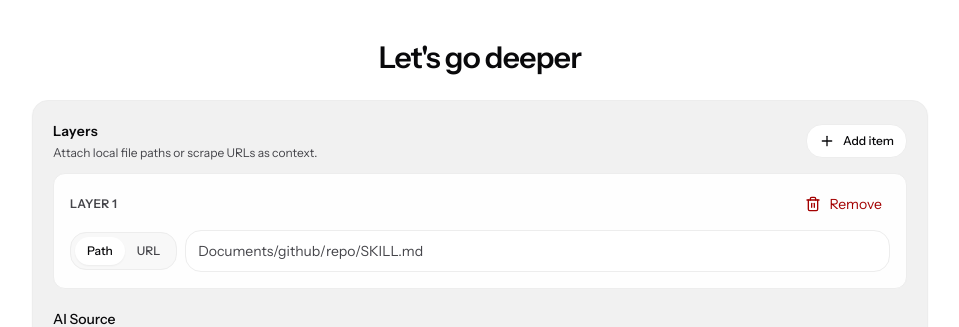
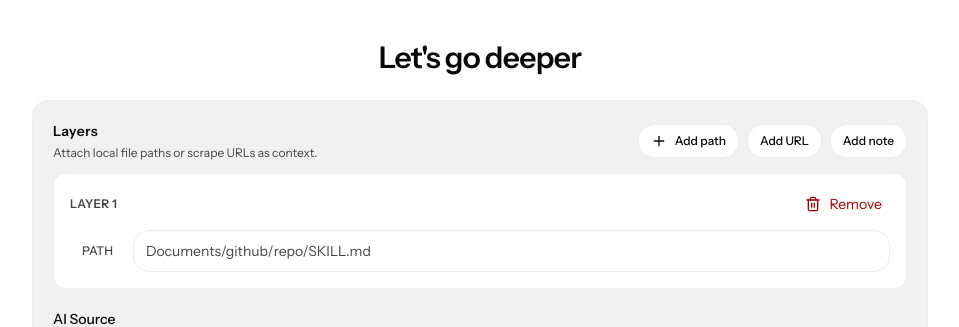
Before and after one commit to davisgary/context-layers, a Next.js app: page / in a window 1280 px wide. Shown: the top 327 px of the page, without its empty margins (160-1119 px from the left). Built offline with nearby package versions, Linux system fonts and the light colour scheme; no server answers.

Commit message:
#12 feat: add notes layer

```diff
--- a/app/api/chat/route.ts
+++ b/app/api/chat/route.ts
@@ -23,7 +23,8 @@ function buildResponseCacheKey(
   model: string,
   query: string,
   layers?: LayerPathInput[],
-  urls?: UrlContextInput[]
+  urls?: UrlContextInput[],
+  notes?: Array<{ id: string; title?: string; body?: string; label?: string }>
 ): string {
   const layerKey = layers?.map((layer) => ({
     path: layer.path,
@@ -33,12 +34,28 @@ function buildResponseCacheKey(
     url: url.url,
     label: url.label,
   }));
+  const noteKey = notes?.map((n) => ({ id: n.id, title: n.title, body: n.body, label: n.label }));
   return JSON.stringify({
     source,
     model,
     query,
     layers: layerKey || [],
     urls: urlKey || [],
+    notes: noteKey || [],
+  });
+}
+
+function parseNoteInputs(input: unknown): Array<{ id: string; title?: string; body?: string; label?: string }> | undefined {
+  if (input === undefined) return undefined;
+  if (!Array.isArray(input)) throw new Error("`notes` must be an array when provided.");
+  return input.map((item, index) => {
+    if (!item || typeof item !== "object") throw new Error(`notes[${index}] must be an object.`);
+    const rec = item as Record<string, unknown>;
+    const id = typeof rec.id === "string" ? rec.id : `note-${index}`;
+    const title = typeof rec.title === "string" ? rec.title : undefined;
+    const body = typeof rec.body === "string" ? rec.body : undefined;
+    const label = typeof rec.label === "string" ? rec.label : undefined;
+    return { id, title, body, label };
   });
 }
 
@@ -72,6 +89,7 @@ export async function POST(request: Request) {
       query?: unknown;
       layers?: unknown;
       urls?: unknown;
+      notes?: unknown;
       source?: unknown;
       model?: unknown;
       stream?: unknown;
@@ -90,8 +108,9 @@ export async function POST(request: Request) {
 
     const source = parseSource(body.source);
     const model = parseRequiredModel(body.model);
-    const layerInputs = parseLayerInputs(body.layers);
-    const urlInputs = parseUrlInputs(body.urls);
+  const layerInputs = parseLayerInputs(body.layers);
+  const urlInputs = parseUrlInputs(body.urls);
+  const noteInputs = parseNoteInputs(body.notes);
     const acceptHeader = request.headers.get("accept") || "";
     const wantsStream =
       body.stream !== false &&
@@ -102,7 +121,8 @@ export async function POST(request: Request) {
       model,
       query,
       layerInputs,
-      urlInputs
+      urlInputs,
+      noteInputs
     );
     const cachedAnswer = getCachedAnswer(cacheKey);
     if (cachedAnswer) {
@@ -129,7 +149,11 @@ export async function POST(request: Request) {
       loadLayerContext(layerInputs),
       loadUrlContext(urlInputs),
     ]);
-    const contexts = [...layerContexts, ...urlContexts];
+
+    const noteContexts = (noteInputs || [])
+      .filter((n) => typeof n.body === "string" && n.body.trim().length > 0)
+      .map((n) => ({ name: n.label || n.title || "Note", content: (n.body || "").trim() }));
+    const contexts = [...layerContexts, ...urlContexts, ...noteContexts];
     const prompt = buildLayeredPrompt(query, contexts);
     if (!wantsStream) {
       const answer = await generateAnswer(source, prompt, model);
--- a/app/page.tsx
+++ b/app/page.tsx
@@ -6,11 +6,14 @@ import remarkGfm from "remark-gfm";
 import { FiArrowUp, FiPlus, FiChevronDown, FiLoader, FiTrash2 } from "react-icons/fi";
 import Footer from "../components/Footer";
 
-type LayerEntry = { kind: "path" | "url"; value: string };
+type LayerEntry = { kind: "path" | "url" | "note"; value: string };
+
+type Note = { id: string; title: string; body: string; createdAt: number };
 
 const LAYER_STORAGE_KEY = "layers:user-inputs"; // legacy
 const URL_STORAGE_KEY = "layers:url-inputs"; // legacy
 const LAYER_ENTRY_STORAGE_KEY = "layers:entries";
+const NOTES_STORAGE_KEY = "layers:notes";
 
 type ChatSource = "openai" | "claude" | "ollama";
 type SourceModelState = { openai: string; claude: string; ollama: string };
@@ -76,11 +79,64 @@ function sanitizeStoredUrls(raw: string | null) {
 
 function sanitizeStoredEntries(raw: string | null): LayerEntry[] | null {
   return safeParseArray(raw, (record: any) => {
-    const kind = record.kind === "url" ? "url" : "path";
+    const kind = record.kind === "url" ? "url" : record.kind === "note" ? "note" : "path";
     const value = typeof record.value === "string" ? record.value.trim() : "";
     if (!value) return null;
     return { kind: kind as LayerEntry["kind"], value };
   });
+}
+
+function sanitizeStoredNotes(raw: string | null): Note[] | null {
+  return safeParseArray(raw, (record: any) => {
+    const id = typeof record.id === "string" ? record.id : null;
+    const title = typeof record.title === "string" ? record.title : "";
+    const body = typeof record.body === "string" ? record.body : "";
+    const createdAt = typeof record.createdAt === "number" ? record.createdAt : Date.now();
+    if (!id) return null;
+    return { id, title, body, createdAt } as Note;
+  });
+}
+
+function NoteInlineEditor({
+  layerValue,
+  notes,
+  onSave,
+  onDelete,
+}: {
+  layerValue: string;
+  notes: Note[];
+  onSave: (note: Note) => void;
+  onDelete: () => void;
+}) {
+  const existing = notes.find((n) => n.id === layerValue);
+  const [title, setTitle] = useState(existing ? existing.title : "");
+  const [body, setBody] = useState(existing ? existing.body : layerValue || "");
+
+  useEffect(() => {
+    if (existing) {
+      setTitle(existing.title);
+      setBody(existing.body);
+    }
+  }, [layerValue]);
+
+  function save() {
+    const id = existing ? existing.id : `${Date.now().toString(36)}-${Math.random().toString(36).slice(2, 8)}`;
+    const note: Note = { id, title: title || "Untitled", body, createdAt: existing ? existing.createdAt : Date.now() };
+    onSave(note);
+  }
+
+  return (
+    <div className="space-y-2">
+      <input value={title} onChange={(e) => setTitle(e.target.value)} placeholder="Title (optional)" className="w-full rounded-md border border-muted bg-background px-3 py-2 text-sm" />
+      <textarea value={body} onChange={(e) => setBody(e.target.value)} placeholder="Note body..." className="w-full rounded-md border border-muted bg-background px-3 py-2 text-sm min-h-[80px]" />
+      <div className="flex items-center justify-end gap-2">
+        <button type="button" onClick={save} className="inline-flex items-center gap-2 rounded-lg border border-muted bg-background px-3 py-1 text-xs font-medium hover:bg-muted">
+          Save
+        </button>
+        <button type="button" onClick={onDelete} className="text-xs text-destructive">Clear</button>
+      </div>
+    </div>
+  );
 }
 
 export default function Home() {
@@ -98,6 +154,7 @@ export default function Home() {
   const [dynamicModels, setDynamicModels] = useState<{ openai?: string[]; claude?: string[]; ollama?: string[] }>({});
 
   const [layers, setLayers] = useState<LayerEntry[]>([]);
+  const [notes, setNotes] = useState<Note[]>([]);
   const [answer, setAnswer] = useState("");
   const [error, setError] = useState("");
   const [isLoading, setIsLoading] = useState(false);
@@ -107,6 +164,9 @@ export default function Home() {
   useEffect(() => {
     setMounted(true);
     try {
+      const storedNotes = sanitizeStoredNotes(localStorage.getItem(NOTES_STORAGE_KEY));
+      if (storedNotes) setNotes(storedNotes);
+
       const entries = sanitizeStoredEntries(localStorage.getItem(LAYER_ENTRY_STORAGE_KEY));
       if (entries) {
         setLayers(entries);
@@ -146,8 +206,29 @@ export default function Home() {
     }
   }, [layers, mounted]);
 
-  function addLayer() {
+  // Persist notes
+  useEffect(() => {
+    if (!mounted) return;
+    try {
+      if (notes.length > 0) localStorage.setItem(NOTES_STORAGE_KEY, JSON.stringify(notes));
+      else localStorage.removeItem(NOTES_STORAGE_KEY);
+    } catch {
+      // ignore
+    }
+  }, [notes, mounted]);
+
+  // removed addLayer (use addPathLayer/addUrlLayer/addNoteLayer instead)
+
+  function addPathLayer() {
     setLayers((prev) => [...prev, { kind: "path", value: "" }]);
+  }
+
+  function addUrlLayer() {
+    setLayers((prev) => [...prev, { kind: "url", value: "" }]);
+  }
+
+  function addNoteLayer() {
+    setLayers((prev) => [...prev, { kind: "note", value: "" }]);
   }
 
   function removeLayer(index: number) {
@@ -155,7 +236,60 @@ export default function Home() {
   }
 
   function updateLayer(index: number, field: keyof LayerEntry, value: string) {
-    setLayers((prev) => prev.map((layer, i) => (i === index ? { ...layer, [field]: value } : layer)));
+    setLayers((prev) => {
+      return prev.map((layer, i) => {
+        if (i !== index) return layer;
+
+        // protect saved notes: if this layer currently references a saved note id
+        // and the user is trying to change its kind away from 'note', block it.
+        if (field === "kind" && layer.kind === "note" && value !== "note") {
+          const noteExists = notes.some((n) => n.id === layer.value);
+          if (noteExists) {
+            try {
+              // Use confirm so the user can intentionally override; default is to block.
+              const ok = window.confirm(
+                "This layer references a saved note. Changing the kind will detach it. Proceed?"
+              );
+              if (!ok) return layer;
+            } catch {
+              return layer;
+            }
+          }
+        }
+
+        return { ...layer, [field]: value } as LayerEntry;
+      });
+    });
+  }
+
+  // Notes helpers
+  function createNote(title: string, body: string) {
+    const id = `${Date.now().toString(36)}-${Math.random().toString(36).slice(2, 8)}`;
+    const note: Note = { id, title: title || "Untitled", body, createdAt: Date.now() };
+    setNotes((prev) => [note, ...prev]);
+    return note;
+  }
+
+  function deleteNote(id: string) {
+    setNotes((prev) => prev.filter((n) => n.id !== id));
+    // remove any layer references to this note
+    setLayers((prev) => prev.filter((l) => !(l.kind === "note" && l.value === id)));
+  }
+
+  function addNoteAsLayer(id: string) {
+    // only add if not already present
+    setLayers((prev) => {
+      if (prev.some((p) => p.kind === "note" && p.value === id)) return prev;
+      return [...prev, { kind: "note", value: id }];
+    });
+  }
+
+  function attachNoteToQuery(id: string) {
+    const note = notes.find((n) => n.id === id);
+    if (!note) return;
+    setQuery((prev) => (prev ? `${prev}\n\n${note.body}` : note.body));
+    // resize textarea
+    setTimeout(() => handleQueryChange((queryRef.current?.value ?? "") as string), 0);
   }
 
   function currentModelOptions(): string[] {
@@ -242,6 +376,25 @@ export default function Home() {
       })
       .filter((u): u is { url: string; label: string } => !!u);
 
+    // include notes payload: expand note layer references to their content
+    let noteCount = 0;
+    const payloadNotes = layers
+      .filter((layer) => layer.kind === "note")
+      .map((layer, i) => {
+        const value = layer.value.trim();
+        if (!value) return null;
+        // try to find a saved note by id
+        const found = notes.find((n) => n.id === value);
+        if (found) {
+          noteCount += 1;
+          return { id: found.id, title: found.title, body: found.body, label: found.title || `Note ${noteCount}` };
+        }
+        // fallback: if layer contains unsaved body, send as temporary note
+        noteCount += 1;
+        return { id: `unsaved-${i}-${Date.now()}`, title: "Unsaved note", body: value, label: `Note ${noteCount}` };
+      })
+      .filter((n) => n !== null) as { id: string; title: string; body: string; label?: string }[];
+
     try {
       const response = await fetch("/api/chat", {
         method: "POST",
@@ -252,6 +405,7 @@ export default function Home() {
           model: currentModel(),
           layers: payloadLayers.length > 0 ? payloadLayers : undefined,
           urls: payloadUrls.length > 0 ? payloadUrls : undefined,
+          notes: payloadNotes.length > 0 ? payloadNotes : undefined,
           stream: true,
         }),
       });
@@ -344,14 +498,18 @@ export default function Home() {
                   <h2 className="text-sm font-semibold tracking-wide">Layers</h2>
                   <p className="mt-1 text-xs text-muted-foreground">Attach local file paths or scrape URLs as context.</p>
                 </div>
-                <button
-                  type="button"
-                  onClick={addLayer}
-                  className="inline-flex items-center gap-2 rounded-lg border border-muted bg-background px-3 py-2 text-xs font-medium transition-colors duration-300 ease-in-out hover:bg-muted"
-                >
+                <div className="inline-flex items-center gap-2">
+                  <button type="button" onClick={addPathLayer} className="inline-flex items-center gap-2 rounded-lg border border-muted bg-background px-3 py-2 text-xs font-medium hover:bg-muted">
                     <FiPlus className="h-4 w-4" />
-                  Add item
+                    Add path
                   </button>
+                  <button type="button" onClick={addUrlLayer} className="inline-flex items-center gap-2 rounded-lg border border-muted bg-background px-3 py-2 text-xs font-medium hover:bg-muted">
+                    Add URL
+                  </button>
+                  <button type="button" onClick={addNoteLayer} className="inline-flex items-center gap-2 rounded-lg border border-muted bg-background px-3 py-2 text-xs font-medium hover:bg-muted">
+                    Add note
+                  </button>
+                </div>
               </div>
 
               <div className="space-y-3" suppressHydrationWarning>
@@ -381,23 +539,23 @@ export default function Home() {
                           </div>
 
                           <div className="grid grid-cols-1 gap-2 sm:grid-cols-[auto_1fr] sm:items-center">
-                            <div className="inline-flex rounded-lg border border-muted bg-muted/40 p-1">
-                              <button
-                                type="button"
-                                onClick={() => updateLayer(index, "kind", "path")}
-                                className={`rounded-md px-3 py-1.5 text-xs font-medium transition-colors ${layer.kind === "path" ? "bg-background text-foreground shadow-sm" : "text-muted-foreground hover:text-foreground"}`}
-                              >
-                                Path
-                              </button>
-                              <button
-                                type="button"
-                                onClick={() => updateLayer(index, "kind", "url")}
-                                className={`rounded-md px-3 py-1.5 text-xs font-medium transition-colors ${layer.kind === "url" ? "bg-background text-foreground shadow-sm" : "text-muted-foreground hover:text-foreground"}`}
-                              >
-                                URL
-                              </button>
+                            <div className="inline-flex items-center gap-2">
+                              <span className="rounded-md px-3 py-1.5 text-xs font-medium bg-background text-muted-foreground">{layer.kind.toUpperCase()}</span>
                             </div>
 
+                            {layer.kind === "note" ? (
+                              // Show note title (read-only) instead of exposing internal note id
+                              <input
+                                type="text"
+                                readOnly
+                                value={(() => {
+                                  const note = notes.find((n) => n.id === layer.value);
+                                  return note ? note.title || note.body.slice(0, 60) : "Unsaved note";
+                                })()}
+                                className="w-full rounded-lg border border-muted bg-background/50 px-3 py-2.5 text-sm text-foreground placeholder:text-muted-foreground focus:outline-none"
+                                placeholder="Unsaved note"
+                              />
+                            ) : (
                               <input
                                 type={layer.kind === "url" ? "url" : "text"}
                                 value={layer.value}
@@ -405,8 +563,33 @@ export default function Home() {
                                 className="w-full rounded-lg border border-muted bg-background px-3 py-2.5 text-sm placeholder:text-muted-foreground focus:outline-none focus:ring-1 focus:ring-accent"
                                 placeholder={layer.kind === "url" ? "https://example.com/page" : layerPathExample(index)}
                               />
+                            )}
                           </div>
+
+                          {layer.kind === "note" ? (
+                            <div className="mt-3 space-y-2">
+                              {/* Inline note editor: title + body. layer.value stores note id or temporary body if not saved */}
+                              <NoteInlineEditor
+                                layerValue={layer.value}
+                                notes={notes}
+                                onSave={(note) => {
+                                  // ensure note is in notes list and layer references the id
+                                  setNotes((prev) => {
+                                    const exists = prev.find((n) => n.id === note.id);
+                                    if (exists) return prev.map((n) => (n.id === note.id ? note : n));
+                                    return [note, ...prev];
+                                  });
+                                  updateLayer(index, "value", note.id);
+                                }}
+                                onDelete={() => {
+                                  // clear layer value
+                                  updateLayer(index, "value", "");
+                                }}
+                              />
                             </div>
+                          ) : null}
+                        </div>
+
                       ))
                     )}
                   </>
```
Lines whose indentation alone changed are shown as unchanged.
